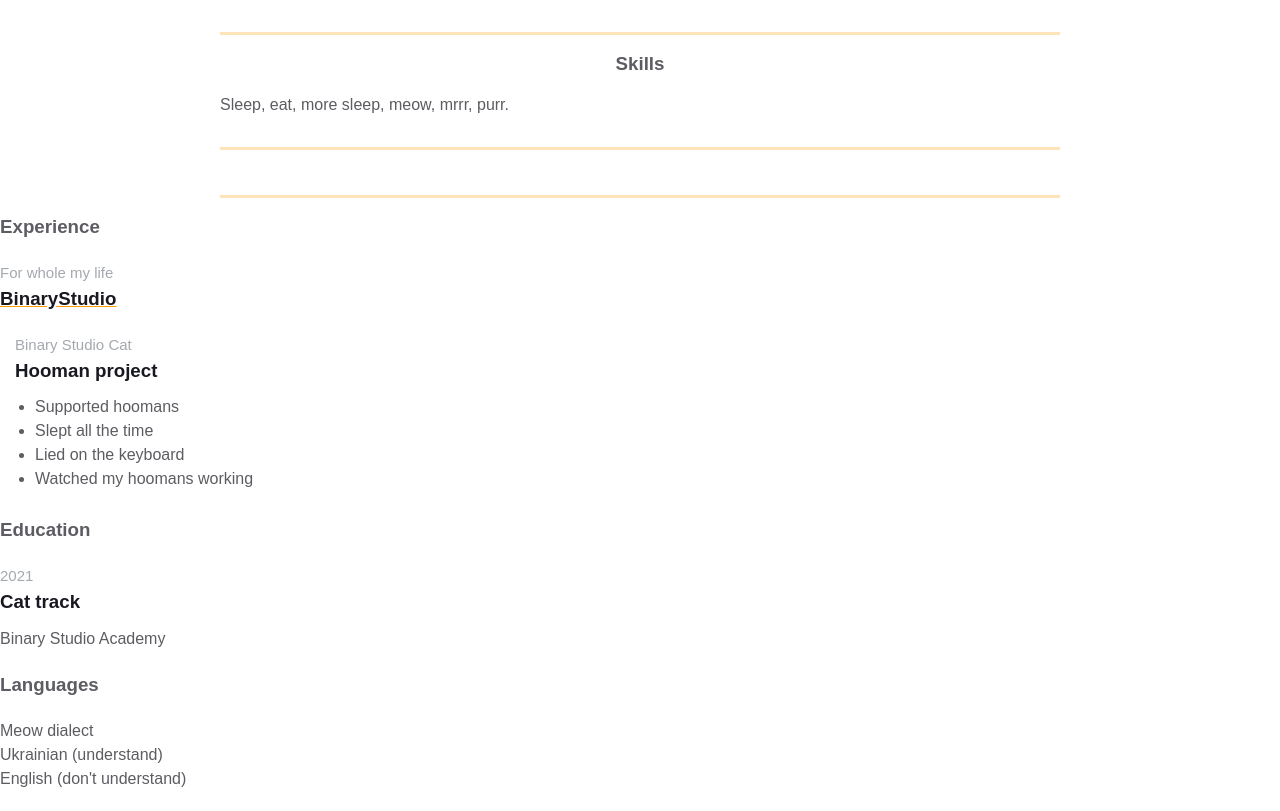
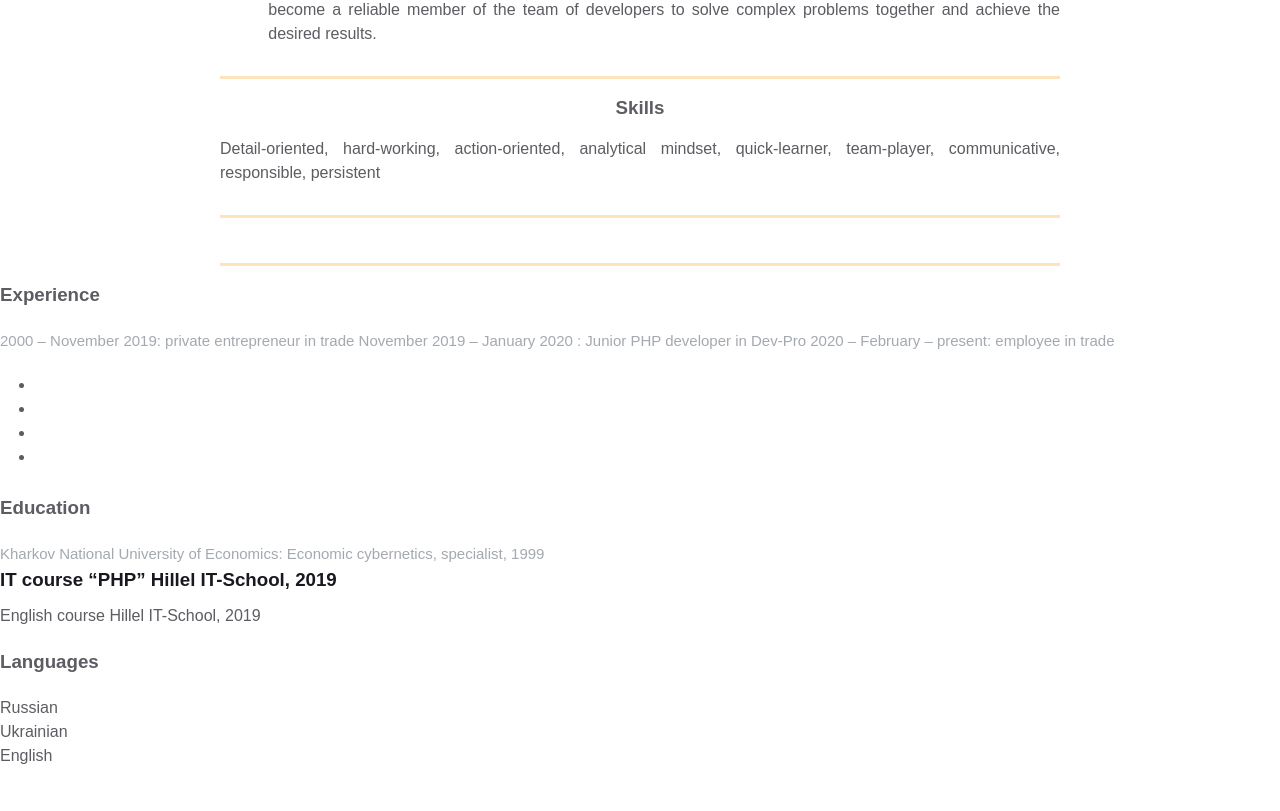
Before and after one commit to Nikolayw77/homepage, a plain HTML site: page index.html in a window 1280 px wide. Shown: the part 565-1376 px from the top of the page. After the commit the page ends 1353 px from the top, so only its background shows below. Drawn offline with Linux system fonts and the light colour scheme.

Commit message:
добавлено фото и данные в резюмэ

```diff
--- a/index.html
+++ b/index.html
@@ -11,11 +11,14 @@
         <div class="resume">
           <div class="container">
             <div class="resume__block">
-              <h1 class="contact-info__header">Bulka</h1>
-              <h3 class="contact-info__sub-header">Senior Hooman Manager</h3>
+              <h1 class="contact-info__header">Nikolai Vorobiov</h1>
+              <h3 class="contact-info__sub-header">Junior PHP Developer</h3>
 
               <div class="contact_info_container fh">
                 <div class="contact-info__block"></div>
+                Kharkov, Ukraine</br>
+                Mobile, Viber, Telegram: +38 (097) 90-190-53</br>
+                Skype: nikolay_v77</br>
                 E-Mail: nikolay.w77@gmail.com</br>
                 Linkedin: linkedin.com/in/nikolayw77</br>
                 <div class="contact-info__block contact-info__block--center">
@@ -37,7 +40,7 @@
             </path>
           </svg>
         </div>
-        <span>Lviv, Ukraine</span>
+        <span>Kharkov, Ukraine</span>
       </a>
 
       <a href="https://ua.linkedin.com/company/binary-studio_241166" rel="author" class="contact-info__item">
@@ -48,7 +51,7 @@
             </path>
           </svg>
         </div>
-        <span>binary-studio</span>
+        <span>nikolayw77</span>
       </a>
   </body>
 
@@ -62,10 +65,11 @@
             </path>
           </svg>
         </div>
-        <p class="intro_text">Meow.
-          I am a Binary Studio cat. Still got 7 lives. Work in IT, Full Stack Evil,
-          all I do is sleep and try to help out hoomans with their projects whenever
-          they need me.
+        <p class="intro_text">
+            I am goal-oriented and hard-working person with good organizational skills
+             and strategic thinking. I want to become a reliable member of the team of
+             developers to solve complex problems together and achieve the desired results.
+
         </p>
       </div>
     </div>
@@ -75,7 +79,9 @@
     <div class="resume__block">
       <div class="skills">
         <h3 class="skills__header">Skills</h3>
-        <p class="skills__text">Sleep, eat, more sleep, meow, mrrr, purr. </p>
+        <p class="skills__text">Detail-oriented, hard-working, action-oriented, analytical mindset,
+            quick-learner, team-player, communicative, responsible, persistent
+             </p>
       </div>
     </div>
   </div>
@@ -95,18 +101,21 @@
     <h3 class="experiences__header">Experience</h3>
     <div class="experiences__company">
       <div class="experiences__company-header">
-        <span class="experiences__company-header-durability">For whole my life</span>
-        <h3 class="experiences__company-header-name">BinaryStudio</h3>
+        <span class="experiences__company-header-durability">2000 – November 2019: private entrepreneur in trade
+            November 2019 – January 2020 : Junior PHP developer in Dev-Pro
+            2020 – February – present: employee in trade
+            </span>
+        <h3 class="experiences__company-header-name"></h3>
       </div>
 
       <div class="experiences__company-project">
-        <span class="experiences__company-project-role">Binary Studio Cat</span>
-        <h3 class="experiences__company-project-name">Hooman project</h3>
+        <span class="experiences__company-project-role"></span>
+        <h3 class="experiences__company-project-name"></h3>
         <ul class="experiences__company-project-responsibilities">
-          <li>Supported hoomans</li>
-          <li>Slept all the time</li>
-          <li>Lied on the keyboard</li>
-          <li>Watched my hoomans working</li>
+          <li></li>
+          <li></li>
+          <li></li>
+          <li></li>
         </ul>
       </div>
     </div>
@@ -116,22 +125,26 @@
     <div class="additional-info__education">
       <h3 class="additional-info__education-header">Education</h3>
       <div class="additional-info__education-university">
-        <span class="additional-info__education-university-durability">2021</span>
-        <h3 class="additional-info__education-university-speciality">Cat track</h3>
-        <p class="additional-info__education-university-name">Binary Studio Academy</p>
+        <span class="additional-info__education-university-durability">Kharkov National University of Economics:
+            Economic cybernetics, specialist, 1999
+            </span>
+        <h3 class="additional-info__education-university-speciality">IT course “PHP” Hillel IT-School, 2019
+        </h3>
+        <p class="additional-info__education-university-name">English course Hillel IT-School, 2019
+</p>
       </div>
     </div>
 
     <div class="additional-info__languages">
       <h3 class="additional-info__languages-header">Languages</h3>
       <p class="additional-info__languages-item">
-        Meow dialect
+        Russian
       </p>
       <p class="additional-info__languages-item">
-        Ukrainian (understand)
+        Ukrainian
       </p>
       <p class="additional-info__languages-item">
-        English (don't understand)
+        English
       </p>
     </div>
   </div>
```
Also changed, not shown: assets/avatar.jpg.
